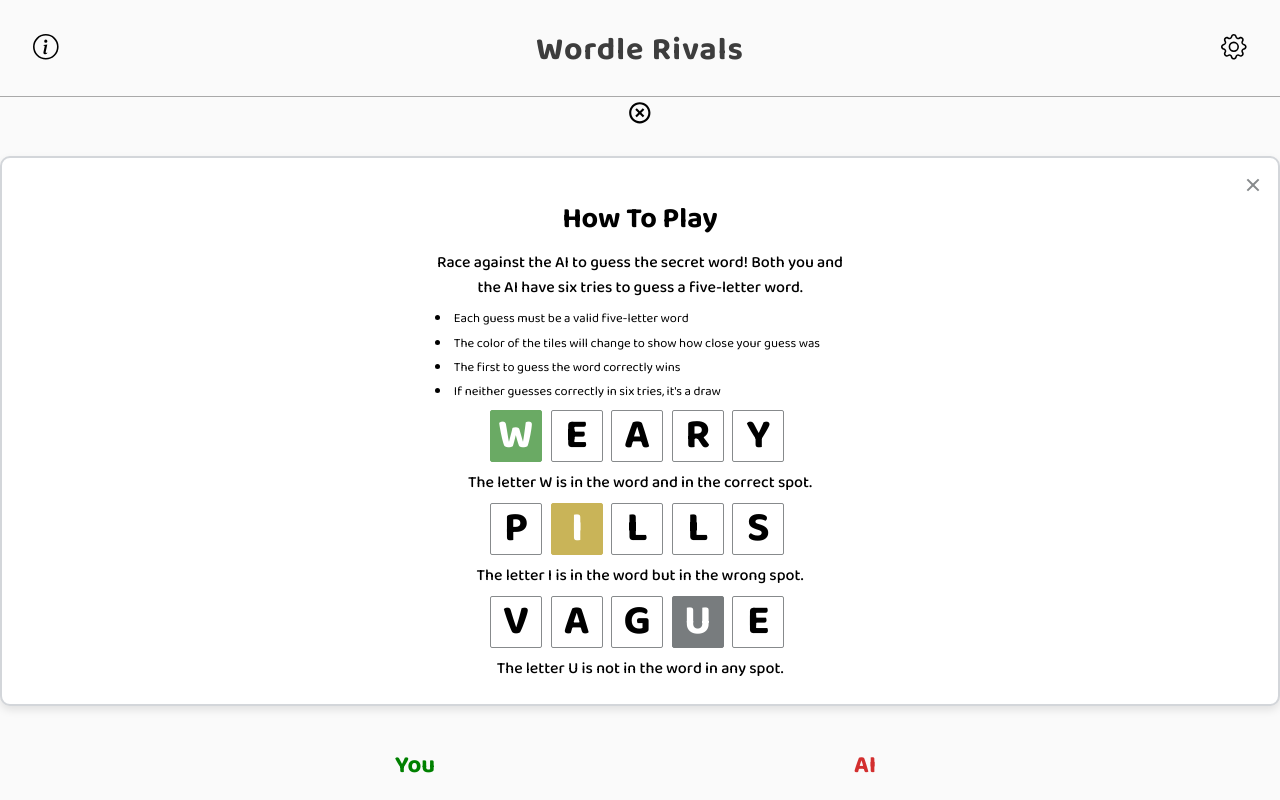
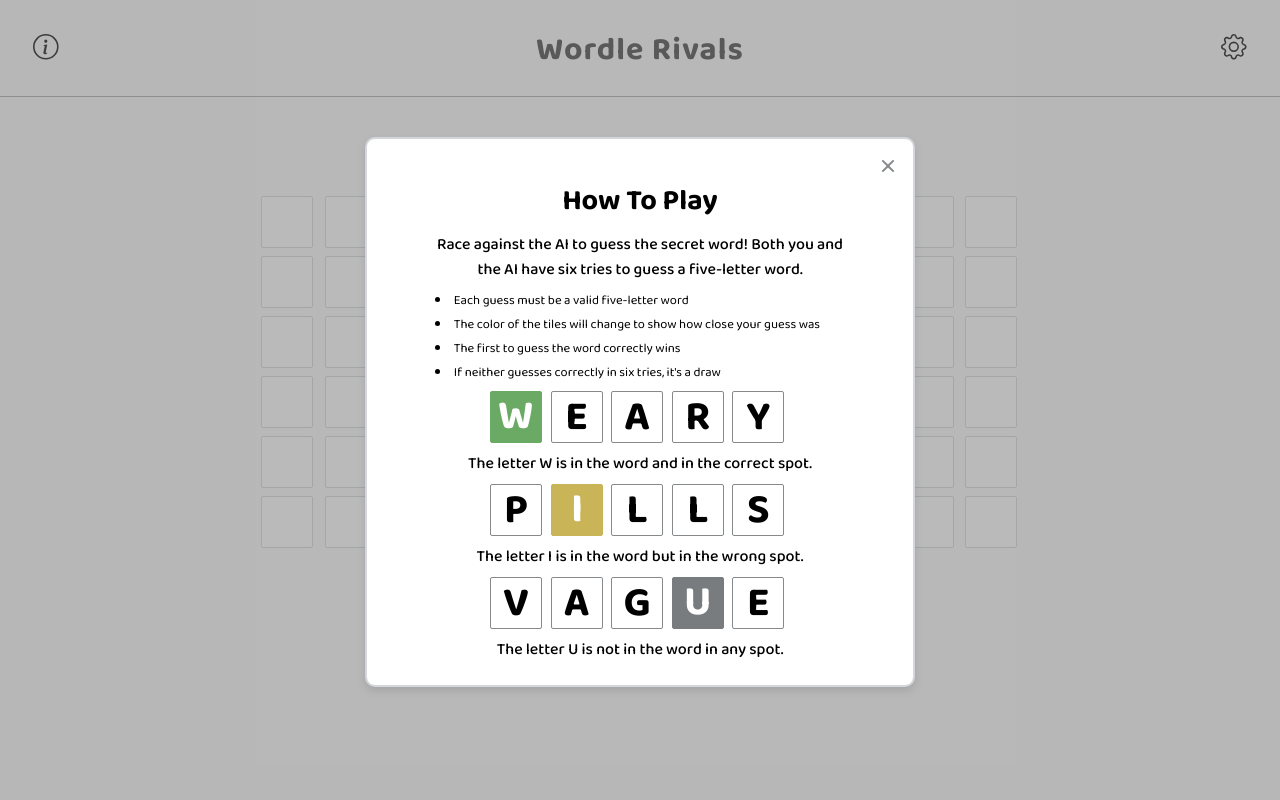
Before and after one commit to triniti-n/react-wordle-rivals, a React (Create React App) app: page / in a window 1280 px wide. Shown: the top 800 px of the page. Built offline with nearby package versions, Linux system fonts and the light colour scheme.

Commit message:
Update Modal.jsx

```diff
--- a/src/components/Modal/Modal.jsx
+++ b/src/components/Modal/Modal.jsx
@@ -1,7 +1,6 @@
 import { useRef } from 'react';
 import useOnClickOutside from '../../hooks/useOnClickOutside';
-import { RiCloseCircleLine } from 'react-icons/ri';
-import styles from './Modal.css';
+import './Modal.css';
 
 const Modal = ({ isOpen, onClose, title, children }) => {
   const ref = useRef();
@@ -11,12 +10,9 @@ const Modal = ({ isOpen, onClose, title, children }) => {
   if (!isOpen) return null;
 
   return (
-    <div className={styles.modalContainer}>
-      <div className={styles.modal} ref={ref}>
-        <button className={styles.close} onClick={onClose}>
-          <RiCloseCircleLine size="1.6rem" color="var(--color-icon)" />
-        </button>
-        <h2 className={styles.title}>{title}</h2>
+    <div className= 'modalContainer'>
+      <div className='modal' ref={ref}>
+        <h2 className='title'>{title}</h2>
         {children}
       </div>
     </div>
```
